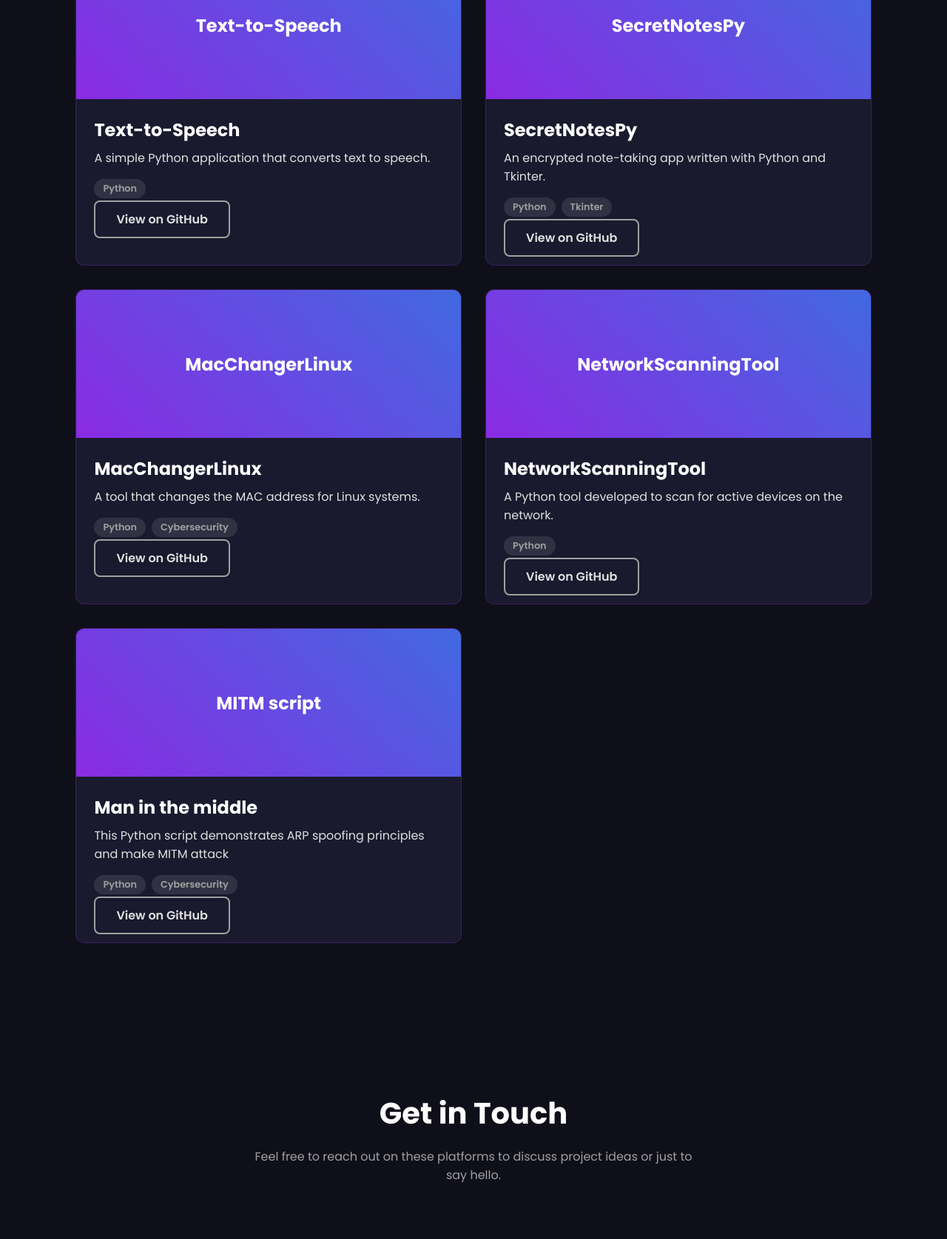
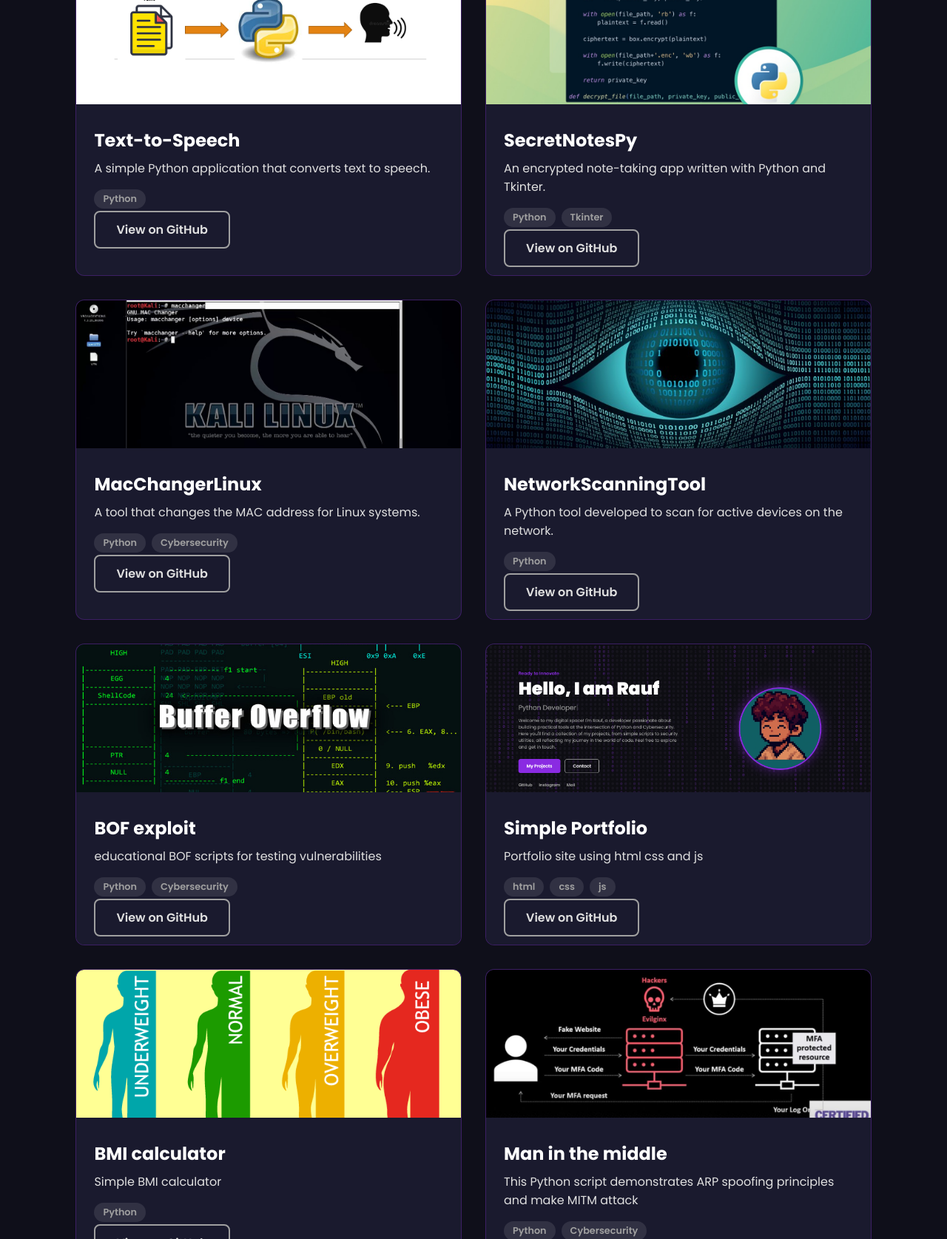
Before and after one commit to Rauffathigowashin/CyberRFG-Portfolio, a plain HTML site: page index.html in a window 1280 px wide. Shown: the part 1565-3240 px from the top of the page at 74% size. Drawn offline with Linux system fonts and the light colour scheme.

Commit message:
Photos added to project cards

```diff
--- a/index.html
+++ b/index.html
@@ -58,7 +58,9 @@
             <p class="section-subtitle">This is the digital footprint of my journey.</p>
             <div class="portfolio-grid">
                 <div class="project-card">
-                    <div class="project-image-placeholder">ArtBookJava</div>
+                    <div class="project-image">
+                        <img src="assets/artbook.png" alt="BMI Calculator Screenshot">
+                    </div>
                     <div class="card-content">
                         <h3>ArtBookJava</h3>
                         <p>An art piece registration application developed in Java.</p>
@@ -67,7 +69,10 @@
                     </div>
                 </div>
                 <div class="project-card">
-                    <div class="project-image-placeholder">YoutubeDownloader</div>
+                    <div class="project-image">
+                        <img src="assets/Youtube.png" alt="BMI Calculator Screenshot">
+                    </div>
+
                     <div class="card-content">
                         <h3>YoutubeDownloader</h3>
                         <p>A tool to download YouTube videos using Python.</p>
@@ -76,7 +81,9 @@
                     </div>
                 </div>
                 <div class="project-card">
-                    <div class="project-image-placeholder">Text-to-Speech</div>
+                    <div class="project-image">
+                        <img src="assets/texttospeech.png" alt="BMI Calculator Screenshot">
+                    </div>
                     <div class="card-content">
                         <h3>Text-to-Speech</h3>
                         <p>A simple Python application that converts text to speech.</p>
@@ -85,7 +92,9 @@
                     </div>
                 </div>
                 <div class="project-card">
-                    <div class="project-image-placeholder">SecretNotesPy</div>
+                    <div class="project-image">
+                        <img src="assets/secretnotes.jpg" alt="BMI Calculator Screenshot">
+                    </div>
                     <div class="card-content">
                         <h3>SecretNotesPy</h3>
                         <p>An encrypted note-taking app written with Python and Tkinter.</p>
@@ -94,7 +103,9 @@
                     </div>
                 </div>
                 <div class="project-card">
-                    <div class="project-image-placeholder">MacChangerLinux</div>
+                    <div class="project-image">
+                        <img src="assets/MacChanger.jpg" alt="BMI Calculator Screenshot">
+                    </div>
                     <div class="card-content">
                         <h3>MacChangerLinux</h3>
                         <p>A tool that changes the MAC address for Linux systems.</p>
@@ -103,7 +114,9 @@
                     </div>
                 </div>
                 <div class="project-card">
-                    <div class="project-image-placeholder">NetworkScanningTool</div>
+                    <div class="project-image">
+                        <img src="assets/NetworkScanner.jpg" alt="BMI Calculator Screenshot">
+                    </div>
                     <div class="card-content">
                         <h3>NetworkScanningTool</h3>
                         <p>A Python tool developed to scan for active devices on the network.</p>
@@ -112,7 +125,52 @@
                     </div>
                 </div>
                 <div class="project-card">
-                <div class="project-image-placeholder">MITM script</div>
+                    <div class="project-image">
+                        <img src="assets/Bufferoverflow.jpg" alt="BMI Calculator Screenshot">
+                    </div>
+                        <div class="card-content">
+                        <h3>BOF exploit</h3>
+                        <p>educational BOF scripts for testing vulnerabilities</p>
+                        <div class="project-tags">
+                        <span class="tag">Python</span>
+                        <span class="tag">Cybersecurity</span>
+                        </div>
+                     <a href="https://github.com/Rauffathigowashin/BufferOverflowExp" target="_blank" class="btn btn-secondary">View on GitHub</a>
+                     </div>
+                </div>
+                <div class="project-card">
+                    <div class="project-image">
+                        <img src="assets/CyberRFG.png" alt="BMI Calculator Screenshot">
+                    </div>
+                        <div class="card-content">
+                        <h3>Simple Portfolio</h3>
+                        <p>Portfolio site using html css and js</p>
+                        <div class="project-tags">
+                        <span class="tag">html</span>
+                        <span class="tag">css</span>
+                        <span class="tag">js</span>
+                        </div>
+                     <a href="https://github.com/Rauffathigowashin/CyberRFG-Portfolio" target="_blank" class="btn btn-secondary">View on GitHub</a>
+                     </div>
+                </div>
+                <div class="project-card">
+                    <div class="project-image">
+                        <img src="assets/BMICalc.png" alt="BMI Calculator Screenshot">
+                    </div>
+                        <div class="card-content">
+                        <h3>BMI calculator</h3>
+                        <p>Simple BMI calculator</p>
+                        <div class="project-tags">
+                        <span class="tag">Python</span>
+                        </div>
+                     <a href="https://github.com/Rauffathigowashin/BMICalculator" target="_blank" class="btn btn-secondary">View on GitHub</a>
+                     </div>
+                </div>
+                <div class="project-card">
+                <div class="project-image">
+                    <img src="assets/Maninthemiddle.jpg" alt="BMI Calculator Screenshot">
+                </div>
+
                  <div class="card-content">
                     <h3>Man in the middle</h3>
                     <p>This Python script demonstrates ARP spoofing principles and make MITM attack</p>
--- a/style.css
+++ b/style.css
@@ -451,6 +451,13 @@ footer p {
     font-size: 0.9rem;
     font-weight: 400;
 }
+.project-image img {
+  width: 100%;
+  height: 200px;
+  object-fit: cover;
+  border-radius: 10px 10px 0 0;
+}
+
 
 @media (max-width: 992px) {
     .hero-section {
```
Also changed, not shown: assets/BMICalc.png (added), assets/Bufferoverflow.jpg (added), assets/CyberRFG.png (added), assets/MacChanger.jpg (added), assets/Maninthemiddle.jpg (added), assets/NetworkScanner.jpg (added), assets/Youtube.png (added), assets/artbook.png (added), assets/secretnotes.jpg (added), assets/texttospeech.png (added).
